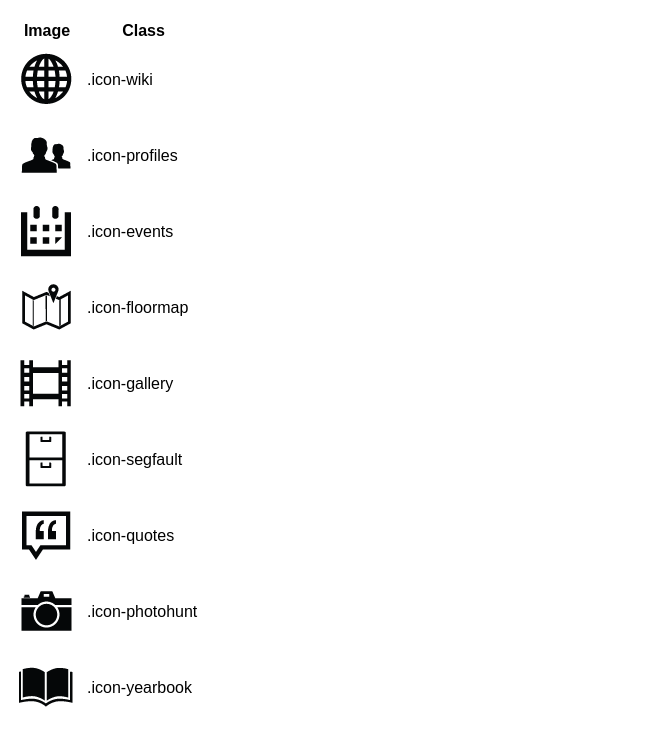
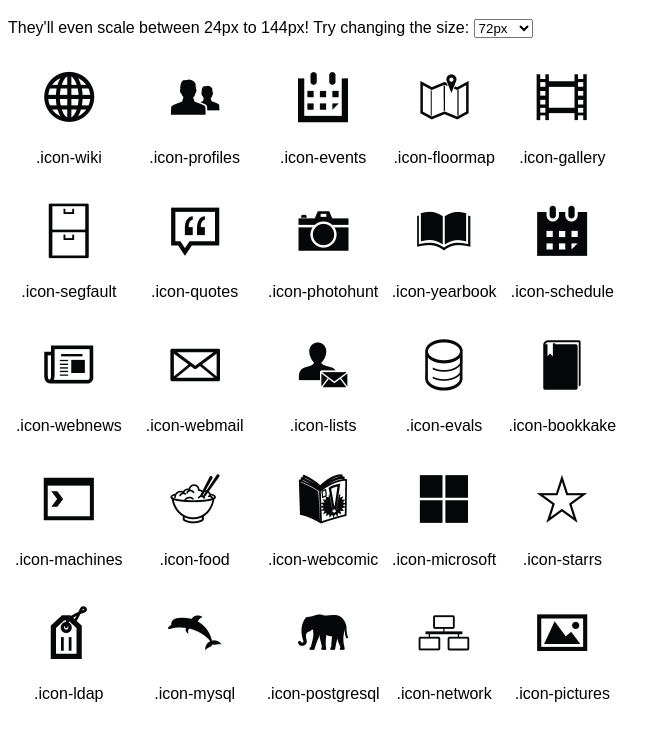
Before and after one commit to ComputerScienceHouse/members-icons, a plain HTML site: page index.html in a window 1280 px wide. Shown: the part 61-796 px from the top of the page, without its empty margins (0-670 px from the left). Drawn offline with Linux system fonts and the light colour scheme.

Commit message:
icons now scalable, added constitution and certificate

```diff
--- a/css/members_icons.css
+++ /dev/null
@@ -1,29 +0,0 @@
-.icon {
-	background-image:url('../img/members_icons.png');
-}
-.icon-wiki { background-position: 0px 0px }
-.icon-profiles { background-position: -72px 0px }
-.icon-events { background-position: -144px 0px }
-.icon-floormap { background-position: -216px 0px }
-.icon-gallery { background-position: -288px 0px }
-.icon-segfault { background-position: 0px -72px }
-.icon-quotes { background-position: -72px -72px }
-.icon-photohunt { background-position: -144px -72px }
-.icon-yearbook { background-position: -216px -72px }
-.icon-schedule { background-position: -288px -72px }
-.icon-webnews { background-position: 0px -144px }
-.icon-webmail { background-position: -72px -144px }
-.icon-lists { background-position: -144px -144px }
-.icon-evals { background-position: -216px -144px }
-.icon-bookkake { background-position: -288px -144px }
-.icon-machines { background-position: 0px -216px }
-.icon-food { background-position: -72px -216px }
-.icon-webcomic { background-position: -144px -216px }
-.icon-microsoft { background-position: -216px -216px }
-.icon-starrs { background-position: -288px -216px }
-.icon-ldap { background-position: 0px -288px }
-.icon-mysql { background-position: -72px -288px }
-.icon-postgresql {background-position: -144px -288px }
-.icon-network { background-position: -216px -288px }
-.icon-pictures { background-position: -288px -288px }
-.icon-drink { background-position: 0px -360px }
--- /dev/null
+++ b/css/members_icons_144.css
@@ -0,0 +1,36 @@
+.icon {
+	background-image:url('../img/members_icons_144.png');
+	background-size: 500%;
+	min-width: 24px;
+	min-height: 24px;
+	max-width: 144px;
+	max-height: 144px;
+}
+.icon-wiki { background-position: 0px 0px }
+.icon-profiles { background-position: -100% 0px }
+.icon-events { background-position: -200% 0px }
+.icon-floormap { background-position: -300% 0px }
+.icon-gallery { background-position: -400% 0px }
+.icon-segfault { background-position: 0px -100% }
+.icon-quotes { background-position: -100% -100% }
+.icon-photohunt { background-position: -200% -100% }
+.icon-yearbook { background-position: -300% -100% }
+.icon-schedule { background-position: -400% -100% }
+.icon-webnews { background-position: 0px -200% }
+.icon-webmail { background-position: -100% -200% }
+.icon-lists { background-position: -200% -200% }
+.icon-evals { background-position: -300% -200% }
+.icon-bookkake { background-position: -400% -200% }
+.icon-machines { background-position: 0px -300% }
+.icon-food { background-position: -100% -300% }
+.icon-webcomic { background-position: -200% -300% }
+.icon-microsoft { background-position: -300% -300% }
+.icon-starrs { background-position: -400% -300% }
+.icon-ldap { background-position: 0px -400% }
+.icon-mysql { background-position: -100% -400% }
+.icon-postgresql {background-position: -200% -400% }
+.icon-network { background-position: -300% -400% }
+.icon-pictures { background-position: -400% -400% }
+.icon-drink { background-position: 0px -500% }
+.icon-constitution{ background-position: -100% -500% }
+.icon-certificate{ background-position: -200% -500% }
--- /dev/null
+++ b/css/members_icons_72.css
@@ -0,0 +1,36 @@
+.icon {
+	background-image:url('../img/members_icons_72.png');
+	background-size: 500%;
+	min-width: 24px;
+	min-height: 24px;
+	max-width: 72px;
+	max-height: 72px;
+}
+.icon-wiki { background-position: 0px 0px }
+.icon-profiles { background-position: -100% 0px }
+.icon-events { background-position: -200% 0px }
+.icon-floormap { background-position: -300% 0px }
+.icon-gallery { background-position: -400% 0px }
+.icon-segfault { background-position: 0px -100% }
+.icon-quotes { background-position: -100% -100% }
+.icon-photohunt { background-position: -200% -100% }
+.icon-yearbook { background-position: -300% -100% }
+.icon-schedule { background-position: -400% -100% }
+.icon-webnews { background-position: 0px -200% }
+.icon-webmail { background-position: -100% -200% }
+.icon-lists { background-position: -200% -200% }
+.icon-evals { background-position: -300% -200% }
+.icon-bookkake { background-position: -400% -200% }
+.icon-machines { background-position: 0px -300% }
+.icon-food { background-position: -100% -300% }
+.icon-webcomic { background-position: -200% -300% }
+.icon-microsoft { background-position: -300% -300% }
+.icon-starrs { background-position: -400% -300% }
+.icon-ldap { background-position: 0px -400% }
+.icon-mysql { background-position: -100% -400% }
+.icon-postgresql {background-position: -200% -400% }
+.icon-network { background-position: -300% -400% }
+.icon-pictures { background-position: -400% -400% }
+.icon-drink { background-position: 0px -500% }
+.icon-constitution{ background-position: -100% -500% }
+.icon-certificate{ background-position: -200% -500% }
--- a/index.html
+++ b/index.html
@@ -2,47 +2,82 @@
 <html>
 <head>
 	<title>CSH Members Page Icons</title>
-	<link type="text/css" rel="stylesheet" href="css/members_icons.css"/>
+	<link type="text/css" rel="stylesheet" href="css/members_icons_144.css"/>
 	<style type="text/css">
 		* { font-family: Arial, sans-serif; }
-		td.icon {
-			list-style-type: none;
-			width: 72px;
-			height: 72px;
+		.icon {
+			margin: auto;
+		}
+		td {
+			text-align: center;
+			padding: 5px;
 		}
 	</style>
+	<script type="text/javascript">
+		function changeSize(size) {
+			var icons = document.getElementsByClassName("icon");
+			for (i = 0; i < icons.length; i++) {
+				icons[i].style.width = size + "px";
+				icons[i].style.height = size + "px";
+			}
+		}
+
+		window.addEventListener('load', function() {
+			changeSize(72);
+		}, false);
+	</script>
 </head>
 <body>
 	<div id="wrapper">
 		<h1>CSH Members Portal Icons</h1>
+		<p>They'll even scale between 24px to 144px! Try changing the size:
+			<select id="scale" onchange="changeSize(this.value);">
+				<option value="36">36px</option>
+				<option value="72" selected>72px</option>
+				<option value="144">144px</option>
+			</select>
+		</p>
 		<table>
-			<tr><th>Image</th><th>Class</th></tr>
-			<tr><td class="icon icon-wiki"></td><td>.icon-wiki</td></tr>
-			<tr><td class="icon icon-profiles"></td><td>.icon-profiles</td></tr>
-			<tr><td class="icon icon-events"></td><td>.icon-events</td></tr>
-			<tr><td class="icon icon-floormap"></td><td>.icon-floormap</td></tr>
-			<tr><td class="icon icon-gallery"></td><td>.icon-gallery</td></tr>
-			<tr><td class="icon icon-segfault"></td><td>.icon-segfault</td></tr>
-			<tr><td class="icon icon-quotes"></td><td>.icon-quotes</td></tr>
-			<tr><td class="icon icon-photohunt"></td><td>.icon-photohunt</td></tr>
-			<tr><td class="icon icon-yearbook"></td><td>.icon-yearbook</td></tr>
-			<tr><td class="icon icon-schedule"></td><td>.icon-schedule</td></tr>
-			<tr><td class="icon icon-webnews"></td><td>.icon-webnews</td></tr>
-			<tr><td class="icon icon-webmail"></td><td>.icon-webmail</td></tr>
-			<tr><td class="icon icon-lists"></td><td>.icon-lists</td></tr>
-			<tr><td class="icon icon-evals"></td><td>.icon-evals</td></tr>
-			<tr><td class="icon icon-bookkake"></td><td>.icon-bookkake</td></tr>
-			<tr><td class="icon icon-machines"></td><td>.icon-machines</td></tr>
-			<tr><td class="icon icon-food"></td><td>.icon-food</td></tr>
-			<tr><td class="icon icon-webcomic"></td><td>.icon-webcomic</td></tr>
-			<tr><td class="icon icon-microsoft"></td><td>.icon-microsoft</td></tr>
-			<tr><td class="icon icon-starrs"></td><td>.icon-starrs</td></tr>
-			<tr><td class="icon icon-ldap"></td><td>.icon-ldap</td></tr>
-			<tr><td class="icon icon-mysql"></td><td>.icon-mysql</td></tr>
-			<tr><td class="icon icon-postgresql"></td><td>.icon-postgresql</td></tr>
-			<tr><td class="icon icon-network"></td><td>.icon-network</td></tr>
-			<tr><td class="icon icon-pictures"></td><td>.icon-pictures</td></tr>
-			<tr><td class="icon icon-drink"></td><td>.icon-drink</td></tr>
+			<tr>
+				<td><div class="icon icon-wiki"></div><p>.icon-wiki</p></td>
+				<td><div class="icon icon-profiles"></div><p>.icon-profiles</p></td>
+				<td><div class="icon icon-events"></div><p>.icon-events</p></td>
+				<td><div class="icon icon-floormap"></div><p>.icon-floormap</p></td>
+				<td><div class="icon icon-gallery"></div><p>.icon-gallery</p></td>
+			</tr>
+			<tr>
+				<td><div class="icon icon-segfault"></div><p>.icon-segfault</p></td>
+				<td><div class="icon icon-quotes"></div></p>.icon-quotes</p></td>
+				<td><div class="icon icon-photohunt"></div><p>.icon-photohunt</p></td>
+				<td><div class="icon icon-yearbook"></div><p>.icon-yearbook</p></td>
+				<td><div class="icon icon-schedule"></div><p>.icon-schedule</p></td>
+			</tr>
+			<tr>
+				<td><div class="icon icon-webnews"></div><p>.icon-webnews</p></td>
+				<td><div class="icon icon-webmail"></div></p>.icon-webmail</p></td>
+				<td><div class="icon icon-lists"></div><p>.icon-lists</p></td>
+				<td><div class="icon icon-evals"></div><p>.icon-evals</p></td>
+				<td><div class="icon icon-bookkake"></div><p>.icon-bookkake</p></td>
+			</tr>
+			<tr>
+				<td><div class="icon icon-machines"></div><p>.icon-machines</p></td>
+				<td><div class="icon icon-food"></div></p>.icon-food</p></td>
+				<td><div class="icon icon-webcomic"></div><p>.icon-webcomic</p></td>
+				<td><div class="icon icon-microsoft"></div><p>.icon-microsoft</p></td>
+				<td><div class="icon icon-starrs"></div><p>.icon-starrs</p></td>
+			</tr>
+			<tr>
+				<td><div class="icon icon-ldap"></div><p>.icon-ldap</p></td>
+				<td><div class="icon icon-mysql"></div></p>.icon-mysql</p></td>
+				<td><div class="icon icon-postgresql"></div><p>.icon-postgresql</p></td>
+				<td><div class="icon icon-network"></div><p>.icon-network</p></td>
+				<td><div class="icon icon-pictures"></div><p>.icon-pictures</p></td>
+			</tr>
+			<tr>
+				<td><div class="icon icon-drink"></div><p>.icon-drink</p></td>
+				<td><div class="icon icon-constitution"></div><p>.icon-constitution</p></td>
+				<td><div class="icon icon-certificate"></div><p>.icon-certificate</p></td>
+			</tr>
 		</table>
 	</div>
 </body>
```
Also changed, not shown: img/members_icons.png (deleted), img/members_icons_144.png (added), img/members_icons_72.png (added), 1 other file.
